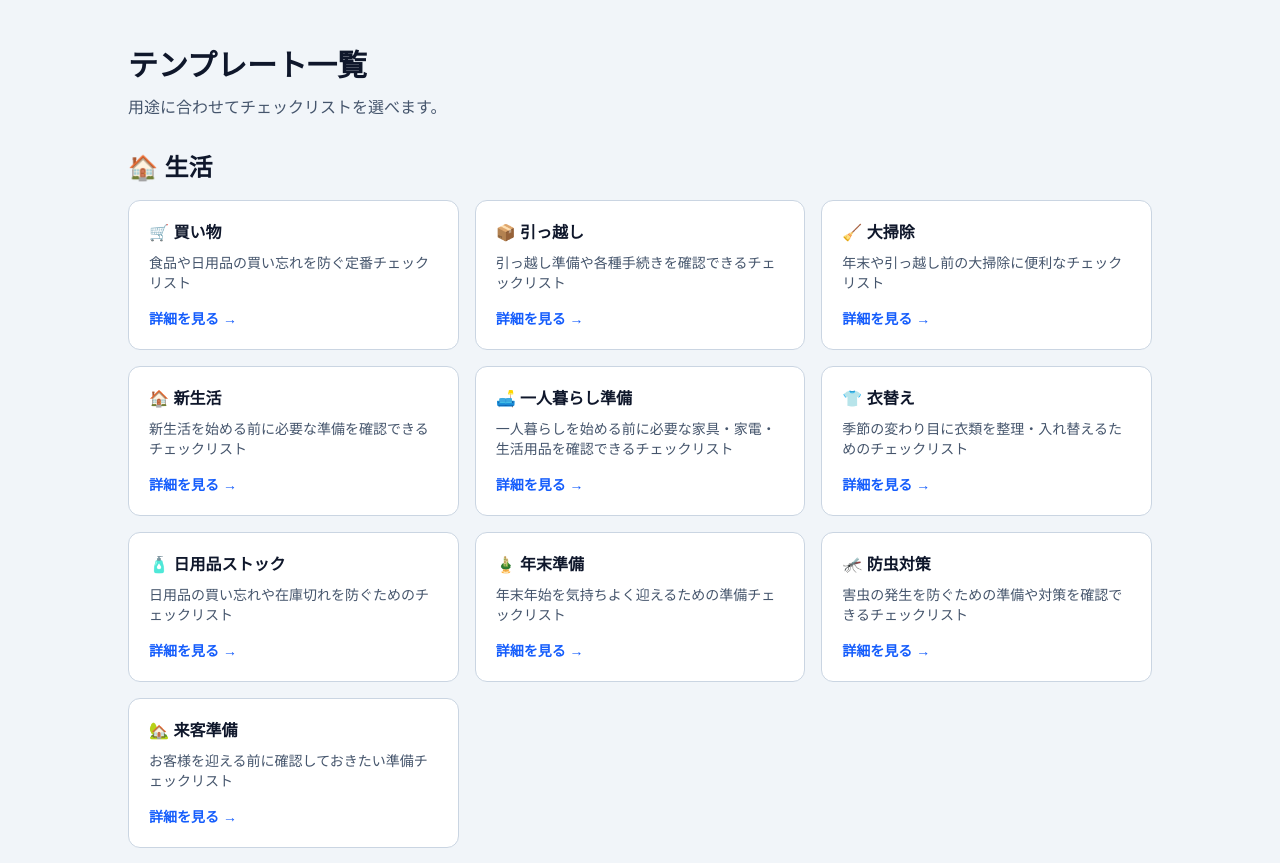
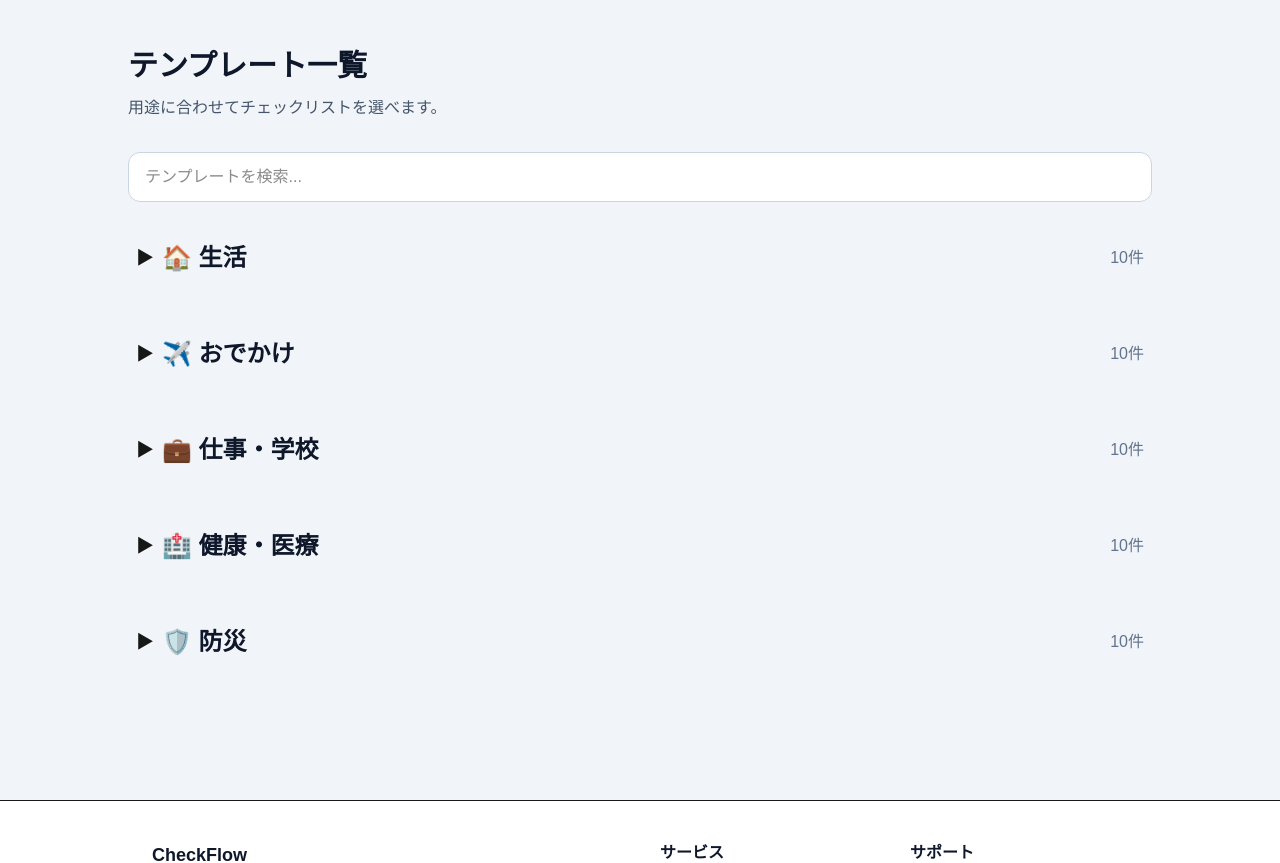
Before and after one commit to building-vaccine/checkflow, a Next.js app: page /templates in a window 1280 px wide. Shown: the top 863 px of the page. Built offline with nearby package versions, Linux system fonts and the light colour scheme.

Commit message:
Improve template list with categories and search

```diff
--- /dev/null
+++ b/app/templates/TemplatesContent.tsx
@@ -0,0 +1,124 @@
+"use client";
+
+import { useState } from "react";
+import ChecklistCard from "@/src/components/ChecklistCard";
+import type { Checklist } from "@/src/data/checklists";
+
+type Category = {
+    id: string;
+    name: string;
+    emoji: string;
+    items: Checklist[];
+};
+
+type Props = {
+    categories: Category[];
+};
+
+export default function TemplatesContent({ categories }: Props) {
+    const [opened, setOpened] = useState(() =>
+        Object.fromEntries(
+            categories.map((category) => [category.id, false])
+        ) as Record<string, boolean>
+    );
+
+    const [search, setSearch] = useState("");
+
+    const matchesSearch = (checklist: Checklist) => {
+        if (!search) return true;
+
+        const keyword = search.toLowerCase();
+
+        return (
+            checklist.title.toLowerCase().includes(keyword) ||
+            checklist.shortDescription.toLowerCase().includes(keyword) ||
+            checklist.items.some((item) =>
+                item.toLowerCase().includes(keyword)
+            )
+        );
+    };
+
+    const resultCount = categories.reduce(
+        (count, category) => count + category.items.filter(matchesSearch).length,
+        0
+    );
+
+    return (
+        <div className="mt-8 space-y-12">
+            <div className="relative mb-8">
+                <input
+                    type="text"
+                    placeholder="テンプレートを検索..."
+                    value={search}
+                    onChange={(e) => setSearch(e.target.value)}
+                    className="w-full rounded-xl border border-slate-300 bg-white px-4 py-3 pr-12 outline-none transition focus:border-blue-500 focus:ring-2 focus:ring-blue-200"
+                />
+
+                {search && (
+                    <button
+                        type="button"
+                        onClick={() => setSearch("")}
+                        className="absolute right-3 top-1/2 flex h-8 w-8 -translate-y-1/2 items-center justify-center rounded-full text-slate-500 transition hover:bg-slate-100 hover:text-slate-700"
+                        aria-label="検索をクリア"
+                    >
+                        ✕
+                    </button>
+                )}
+            </div>
+
+            {search && (
+                <p className="mt-3 text-sm text-slate-600">
+                    「{search}」の検索結果：{resultCount}件
+                </p>
+            )}
+
+            {categories.map((category) => {
+                const filteredItems = category.items.filter(matchesSearch);
+
+                if (filteredItems.length === 0) {
+                    return null;
+                }
+
+                return (
+                    <section key={category.id}>
+                        <button
+                            type="button"
+                            onClick={() =>
+                                setOpened((prev) => ({
+                                    ...prev,
+                                    [category.id]: !prev[category.id],
+                                }))
+                            }
+                            className="mb-4 flex w-full items-center justify-between rounded-lg p-2 text-left transition hover:bg-slate-200"
+                        >
+                            <div className="flex items-center gap-2">
+                                <span className="text-lg">
+                                    {(search || opened[category.id]) ? "▼" : "▶"}
+                                </span>
+
+                                <span className="text-2xl font-bold text-slate-900">
+                                    {category.emoji} {category.name}
+                                </span>
+                            </div>
+
+                            <span className="text-base font-medium text-slate-500">
+                                {filteredItems.length}件
+                            </span>
+                        </button>
+
+                        {(search || opened[category.id]) && (
+                            <div className="grid gap-4 sm:grid-cols-2 lg:grid-cols-3">
+                                {filteredItems.map((checklist) => (
+                                    <ChecklistCard
+                                        key={checklist.slug}
+                                        checklist={checklist}
+                                    />
+                                ))}
+                            </div>
+                        )}
+                    </section>
+                );
+            })}
+        </div>
+    );
+}
--- a/app/templates/page.tsx
+++ b/app/templates/page.tsx
@@ -1,7 +1,5 @@
-import Link from "next/link";
-import { checklists } from "@/src/data/checklists";
-import ChecklistCard from "@/src/components/ChecklistCard";
-import { categories } from "@/src/data/checklists/categories";
+import { checklistCategories } from "@/src/data/checklists";
+import TemplatesContent from "./TemplatesContent";
 
 export const metadata = {
     title: "テンプレート一覧",
@@ -9,7 +7,6 @@ export const metadata = {
 };
 
 export default function TemplatesPage() {
-
     return (
         <main className="min-h-screen bg-slate-100 px-6 py-12">
             <div className="mx-auto max-w-5xl">
@@ -21,26 +18,9 @@ export default function TemplatesPage() {
                     用途に合わせてチェックリストを選べます。
                 </p>
 
-                <div className="mt-8 space-y-12">
-                    {categories.map((category) => (
-                        <section key={category.id}>
-                            <h2 className="mb-4 text-2xl font-bold text-slate-900">
-                                {category.emoji} {category.name}
-                            </h2>
-
-                            <div className="grid gap-4 sm:grid-cols-2 lg:grid-cols-3">
-                                {checklists
-                                    .filter((c) => c.category === category.id)
-                                    .map((checklist) => (
-                                        <ChecklistCard
-                                            key={checklist.slug}
-                                            checklist={checklist}
-                                        />
-                                    ))}
-                            </div>
-                        </section>
-                    ))}
-                </div>
+                <TemplatesContent
+                    categories={checklistCategories}
+                />
             </div>
         </main>
     );
--- a/src/data/checklists/index.ts
+++ b/src/data/checklists/index.ts
@@ -1,3 +1,4 @@
+import { categories } from "./categories";
 import { lifeChecklists } from "./life";
 import { travelChecklists } from "./travel";
 import { workChecklists } from "./work";
@@ -6,10 +7,29 @@ import { disasterChecklists } from "./disaster";
 
 export type { Checklist } from "./types";
 
-export const checklists = [
-    ...lifeChecklists,
-    ...travelChecklists,
-    ...workChecklists,
-    ...healthChecklists,
-    ...disasterChecklists,
+export const checklistCategories = [
+    {
+        ...categories.find((c) => c.id === "life")!,
+        items: lifeChecklists,
+    },
+    {
+        ...categories.find((c) => c.id === "travel")!,
+        items: travelChecklists,
+    },
+    {
+        ...categories.find((c) => c.id === "work")!,
+        items: workChecklists,
+    },
+    {
+        ...categories.find((c) => c.id === "health")!,
+        items: healthChecklists,
+    },
+    {
+        ...categories.find((c) => c.id === "disaster")!,
+        items: disasterChecklists,
+    },
 ];
+
+export const checklists = checklistCategories.flatMap(
+    (category) => category.items
+);
```
